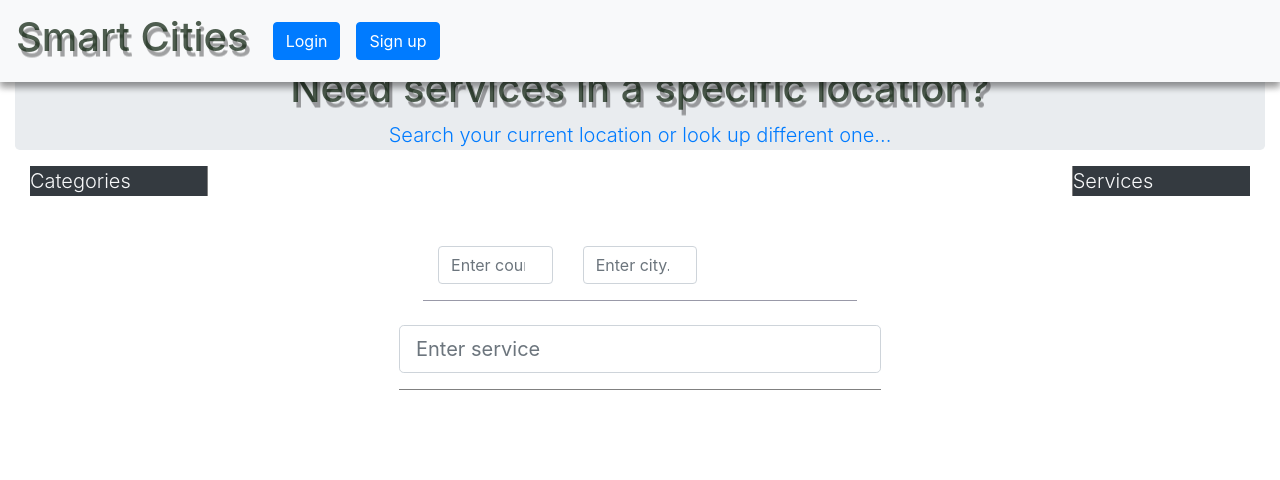
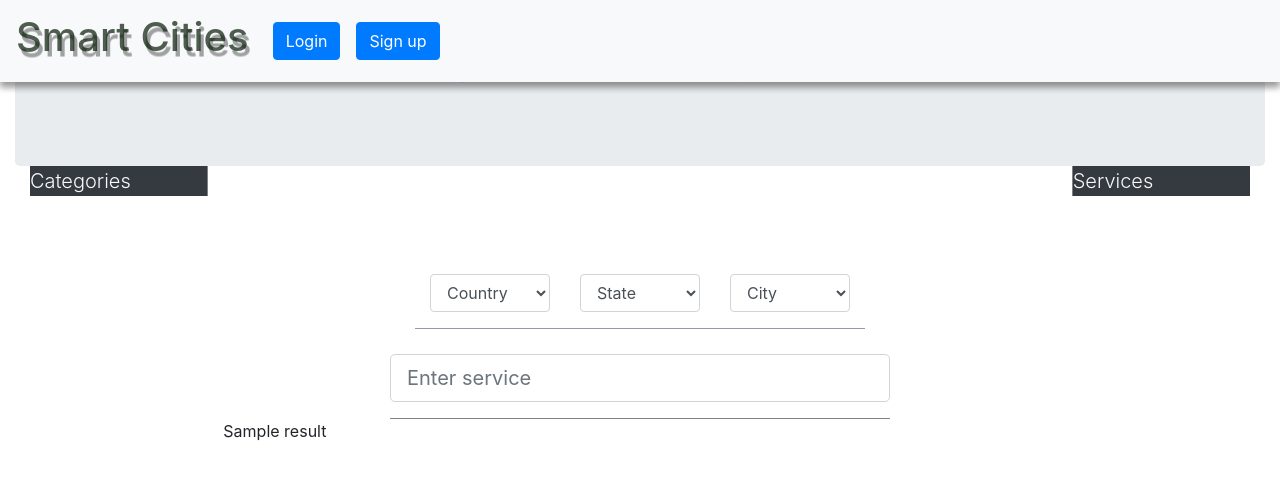
Before and after one commit to BuildForSDG/team-090-fullstack, a Django app: template smartcity/fullstack/templates/fullstack/home.html in a window 1280 px wide. Shown: the top 480 px of the page. Run offline with Django 3.2, Linux system fonts and the light colour scheme; the template is opened without the code that fills it: most values are stand-ins (such as "Sample title", 1, 10 or a date in 2020); some libraries are stand-ins or nearby versions.

Commit message:
Replaced input elements with select for country, region and city. Added  search result below search bar.

```diff
--- a/smartcity/fullstack/templates/fullstack/home.html
+++ b/smartcity/fullstack/templates/fullstack/home.html
@@ -1,7 +1,7 @@
 {% extends 'base.html' %}
 {% load bootstrap4 %}
 {% block header %}
-    <div class="jumbotron" style="padding-bottom: 0; margin: 0;">
+    <div class="jumbotron" style="padding-top: 0; margin: 0;">
         <h1 class="text-center cityLogo">Need services in a specific location?</h1>
         <p class=" text-center text-weight-normal lead">Search your current location or look up different one...</p>
     </div>
@@ -17,27 +17,58 @@
     </div>
 
     <div class="col-xl-8 col-lg-8 col-sm-12 bg-grey">
+        <div class="row">
         <div  class=" text-weight-normal lead" style="margin: 10% 20% 0 20%; border-bottom: 1px solid grey;">
         <form action="{% url 'fullstack:search'%}" method="POST" class="form">
+            {% csrf_token %}
          <div class="row" style="border-bottom: 1px solid rgb(153, 153, 168); margin: 5%; text-align: center;">
             <div class="col-xl-4 col-lg-4 col-sm-4">
                 <div class="form-group">
                     <!--label for="country">Country</label-->
-                    <input class="form-control form-control-md" name="country" type="search" placeholder="Enter country...">
+                    <select name="country" class="form-control form-control-md">
+                            <option value="" disabled selected hidden>Country</option>
+                        {% for country in countries %}
+                            <option value="{{country.id}}">{{country.name}}</option>
+                        {% endfor %}
+                    </select>
                 </div>
             </div>
             <div class="col-xl-4 col-lg-4 col-sm-4">
                 <div class="form-group">
-                    <!--label for="city">City</label-->
-                    <input class="form-control form-control-md" name="city"  type="search" placeholder="Enter city...">
+                    <select name="region" class="form-control form-control-md">
+                            <option value="" disabled selected hidden>State</option>
+                        {% for region in regions %}
+                            <option value="{{region.id}}">{{region.name}}</option>
+                        {% endfor %}
+                    </select>
+                </div>
+            </div>
+            <div class="col-xl-4 col-lg-4 col-sm-4">
+                <div class="form-group">
+                    <select name="city" class="form-control form-control-md" aria-placeholder="City">
+                            <option value="" disabled selected hidden>City</option>
+                        {% for city in cities %}
+                            <option value="{{city.id}}">{{city.name}}</option>
+                        {% endfor %}
+                    </select>
                 </div>
             </div>
         </div>
             <div class="form-group">
-                <input class="form-control form-control-lg" type="search" name="search" placeholder="Enter service">
+                <input class="form-control form-control-lg" type="search" name="keyword" placeholder="Enter service">
             </div>
         </form>
+        </div><!--End of form row-->
         </div>
+            <div class="row">
+                {% if results %}
+                    {% for result in results %}
+                        <p> {{result.business_name}}</p>
+                    {% endfor %}
+                {% else %}
+                    <p>No service matched your search.</p>
+                {% endif %}
+            </div>
     </div>
     <!--Services-->
     <div class="col-xl-2 col-lg-2 col-sm-0">
```
